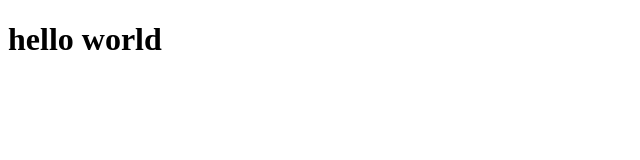
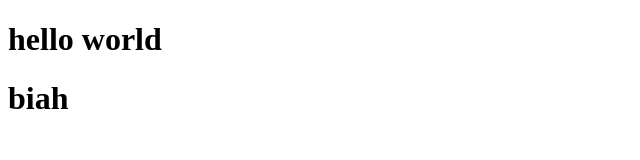
Before and after one commit to is-shoes/freetime, a plain HTML site: page index.html in a window 1280 px wide. Shown: the whole page, without its empty margins (0-640 px from the left). Drawn offline with Linux system fonts and the light colour scheme.

Commit message:
added new message

```diff
--- a/index.html
+++ b/index.html
@@ -8,6 +8,7 @@
 </head>
 <body>
     <h1>hello world</h1>
+    <h1>biah</h1>
     <script src="source code ui.js"></script>
 </body>
 </html>
```
